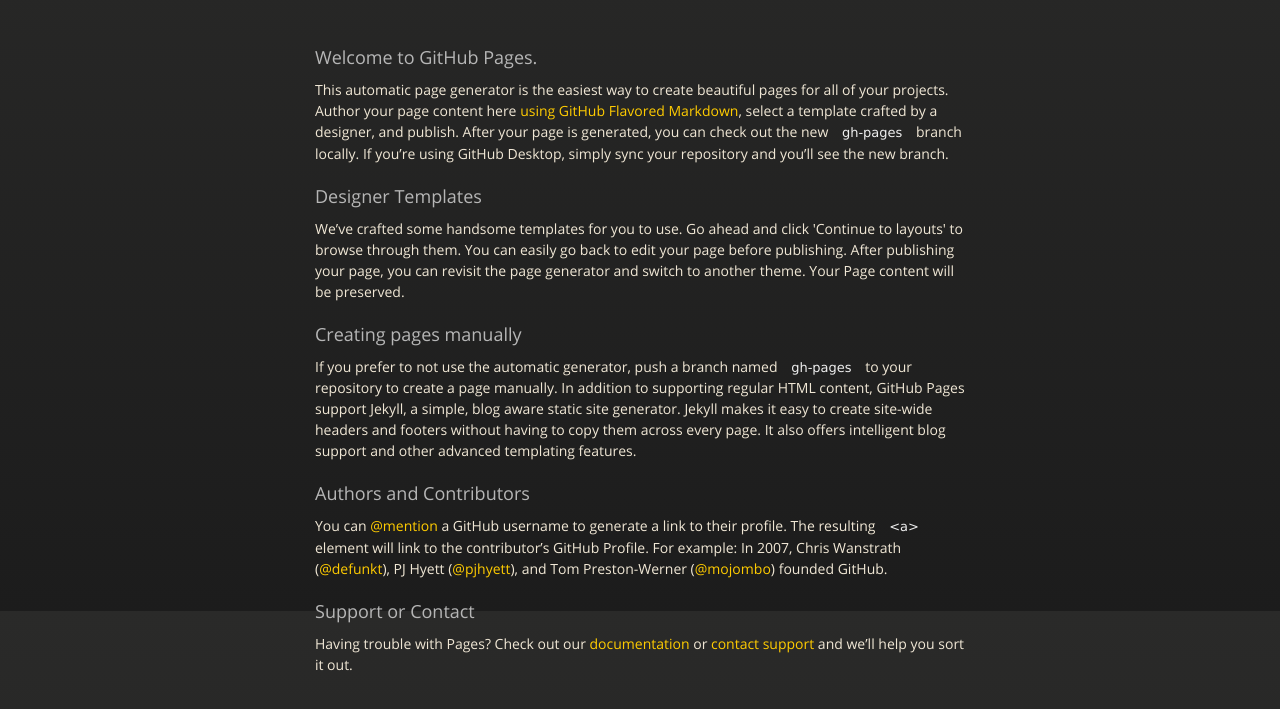
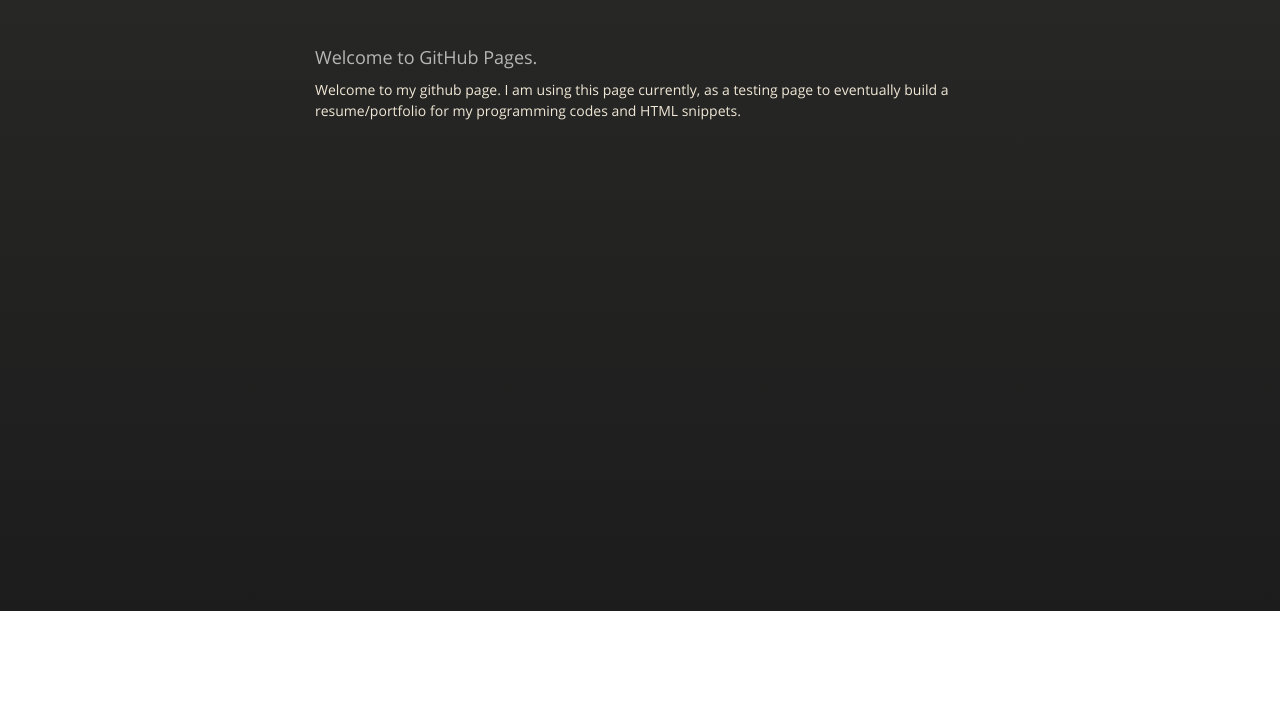
Before and after one commit to abeltensor/abeltensor.github.io, a plain HTML site: page index.html in a window 1280 px wide. Shown: the part 189-898 px from the top of the page. After the commit the page ends 800 px from the top, so only its background shows below. Drawn offline with nearby package versions, Linux system fonts and the light colour scheme.

Commit message:
Replace master branch with page content via GitHub

```diff
--- a/index.html
+++ b/index.html
@@ -38,27 +38,7 @@
         <h3>
 <a id="welcome-to-github-pages" class="anchor" href="#welcome-to-github-pages" aria-hidden="true"><span aria-hidden="true" class="octicon octicon-link"></span></a>Welcome to GitHub Pages.</h3>
 
-<p>This automatic page generator is the easiest way to create beautiful pages for all of your projects. Author your page content here <a href="https://guides.github.com/features/mastering-markdown/">using GitHub Flavored Markdown</a>, select a template crafted by a designer, and publish. After your page is generated, you can check out the new <code>gh-pages</code> branch locally. If you’re using GitHub Desktop, simply sync your repository and you’ll see the new branch.</p>
-
-<h3>
-<a id="designer-templates" class="anchor" href="#designer-templates" aria-hidden="true"><span aria-hidden="true" class="octicon octicon-link"></span></a>Designer Templates</h3>
-
-<p>We’ve crafted some handsome templates for you to use. Go ahead and click 'Continue to layouts' to browse through them. You can easily go back to edit your page before publishing. After publishing your page, you can revisit the page generator and switch to another theme. Your Page content will be preserved.</p>
-
-<h3>
-<a id="creating-pages-manually" class="anchor" href="#creating-pages-manually" aria-hidden="true"><span aria-hidden="true" class="octicon octicon-link"></span></a>Creating pages manually</h3>
-
-<p>If you prefer to not use the automatic generator, push a branch named <code>gh-pages</code> to your repository to create a page manually. In addition to supporting regular HTML content, GitHub Pages support Jekyll, a simple, blog aware static site generator. Jekyll makes it easy to create site-wide headers and footers without having to copy them across every page. It also offers intelligent blog support and other advanced templating features.</p>
-
-<h3>
-<a id="authors-and-contributors" class="anchor" href="#authors-and-contributors" aria-hidden="true"><span aria-hidden="true" class="octicon octicon-link"></span></a>Authors and Contributors</h3>
-
-<p>You can <a href="https://help.github.com/articles/basic-writing-and-formatting-syntax/#mentioning-users-and-teams" class="user-mention">@mention</a> a GitHub username to generate a link to their profile. The resulting <code>&lt;a&gt;</code> element will link to the contributor’s GitHub Profile. For example: In 2007, Chris Wanstrath (<a href="https://github.com/defunkt" class="user-mention">@defunkt</a>), PJ Hyett (<a href="https://github.com/pjhyett" class="user-mention">@pjhyett</a>), and Tom Preston-Werner (<a href="https://github.com/mojombo" class="user-mention">@mojombo</a>) founded GitHub.</p>
-
-<h3>
-<a id="support-or-contact" class="anchor" href="#support-or-contact" aria-hidden="true"><span aria-hidden="true" class="octicon octicon-link"></span></a>Support or Contact</h3>
-
-<p>Having trouble with Pages? Check out our <a href="https://help.github.com/pages">documentation</a> or <a href="https://github.com/contact">contact support</a> and we’ll help you sort it out.</p>
+<p>Welcome to my github page.  I am using this page currently, as a testing page to eventually build a resume/portfolio for my programming codes and HTML snippets.  </p>
       </section>
 
     </div>
```
Also changed, not shown: params.json (+1 -1 lines).
